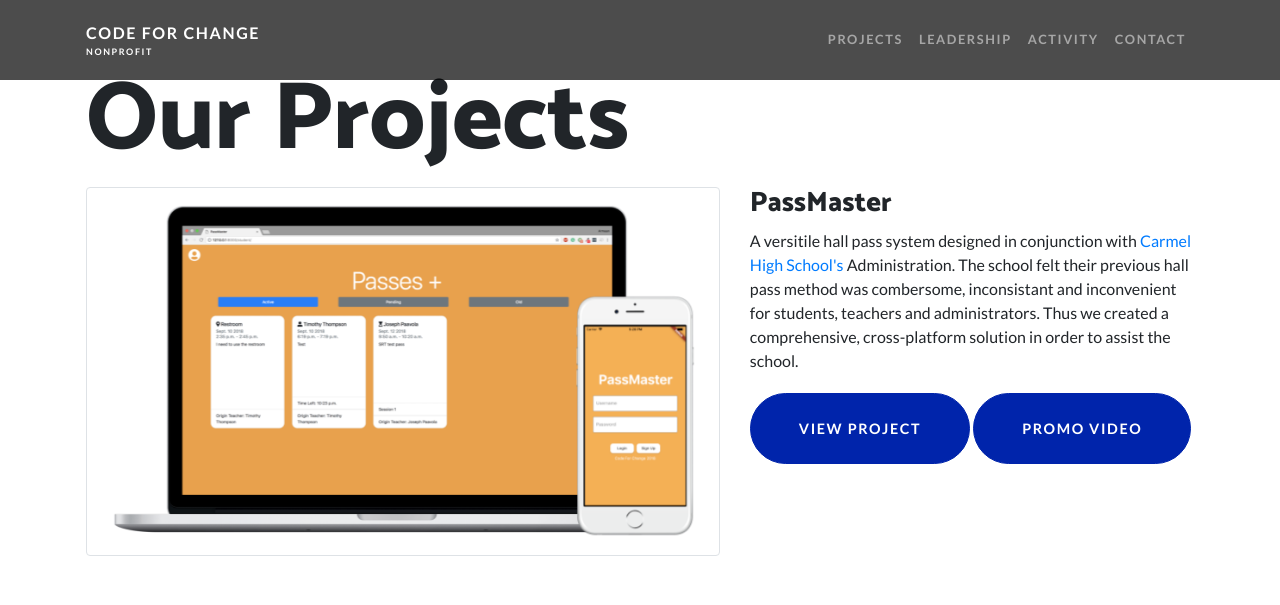
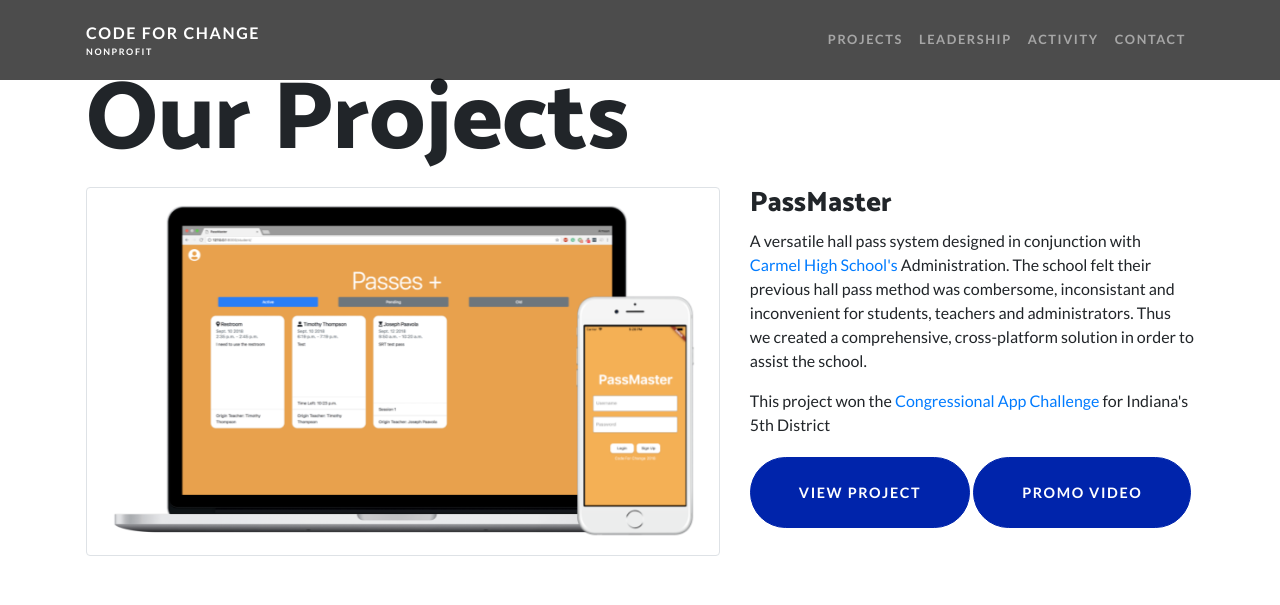
Before and after one commit to CHSCodeForChange/OrganizationWebsite-ClientFacing, a Django app: page /projects/ in a window 1280 px wide. Shown: the top 605 px of the page. Run offline with Django 3.2, Linux system fonts and the light colour scheme; some libraries are stand-ins or nearby versions.

Commit message:
Fixed typos and updated links

```diff
--- a/resources/templates/projects.html
+++ b/resources/templates/projects.html
@@ -14,7 +14,9 @@
         </div>
         <div class="col-md-5">
           <h3>PassMaster</h3>
-          <p>A versitile hall pass system designed in conjunction with <a href="https://www.exodusrefugee.org/">Carmel High School's</a> Administration. The school felt their previous hall pass method was combersome, inconsistant and inconvenient for students, teachers and administrators. Thus we created a comprehensive, cross-platform solution in order to assist the school. </p>
+          <p>A versatile hall pass system designed in conjunction with <a href="https://www.ccs.k12.in.us/chs">Carmel High School's</a> Administration. The school felt their previous hall pass method was combersome, inconsistant and inconvenient for students, teachers and administrators. Thus we created a comprehensive, cross-platform solution in order to assist the school. </p>
+          <p></p>
+            <p>This project won the <a href="https://www.congressionalappchallenge.us/2018-winners/#Indiana">Congressional App Challenge</a> for Indiana's 5th District</p>
           <a href="https://passmaster.herokuapp.com" class="btn btn-primary btn-xl rounded-pill mt-1">View Project</a>
           <a href="https://www.youtube.com/watch?v=yrbE_-vyAaw&t=21s" class="btn btn-primary btn-xl rounded-pill mt-1">Promo Video</a>
         </div>
@@ -30,7 +32,7 @@
           <h3>Sapphire Volunteer Management</h3>
           <p>A volunteer management and hour tracking system developed for <a href="https://www.exodusrefugee.org/">Exodus Refugee Immigration Inc</a>. This organization expressed that their current paper-and-pencil system for tracking volunteers is very labor intensive, requiring a staff member to pend hours a week crunching the numbers. Our solution not only makes it easier for volunteers to find potentinal opportunities, it also allows organizations to track the hours performed by each volunteer.</p>
           <p></p>
-          <p>This project won the $12,000 <a href="https://www.lead2feed.org/updates/program-announcements/">Lead2Feed Grand Prize</a> in 2018, $10,000 of which was donated to Exodus.</p>
+          <p>This project won the $12,000 <a href="https://www.lead4change.org/2018/09/24/celebrating-the-2018-challenge-winners/">Lead2Feed Grand Prize</a> in 2018, $10,000 of which was donated to Exodus.</p>
           <a href="https://sapphire-web.herokuapp.com" class="btn btn-primary btn-xl rounded-pill mt-1">View Project</a>
           <a href="https://www.youtube.com/watch?v=OWVzDsYsnhk" class="btn btn-primary btn-xl rounded-pill mt-1">Promo Video</a>
         </div>
```
